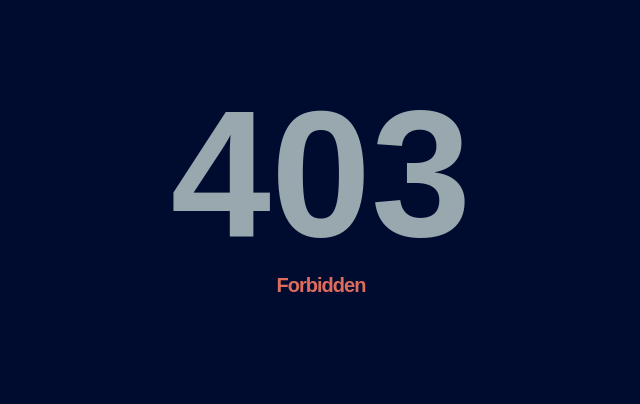
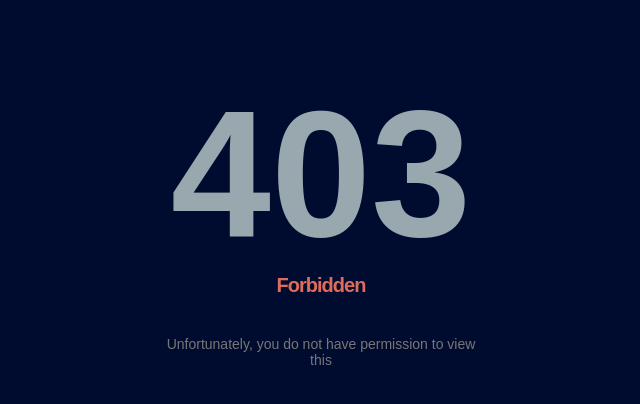
Before and after one commit to pkfrom/404, a plain HTML site: page 403.html in a window 1280 px wide. Shown: the whole page, without its empty margins (319-959 px from the left). Drawn offline with Linux system fonts and the light colour scheme.

Commit message:
Update 403.html

```diff
--- a/403.html
+++ b/403.html
@@ -21,7 +21,7 @@
     <h1>403</h1>
     <h2>Forbidden</h2>
     <div>
-
+         Unfortunately, you do not have permission to view this
     </div>
 </body>
 
```
